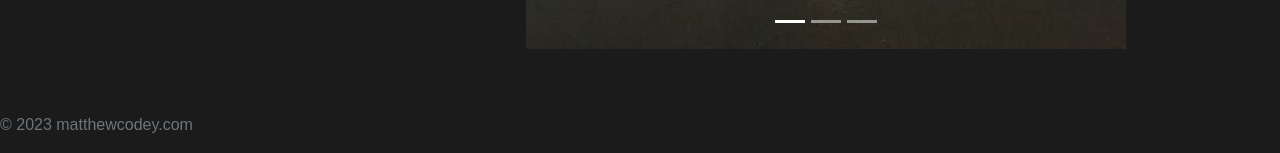
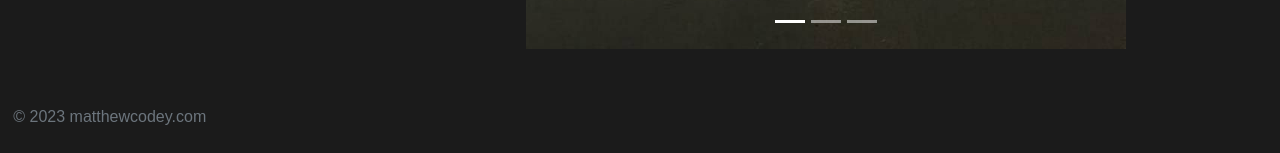
Before and after one commit to bdmcodey/mcsite, a Flask app: page /home/ in a window 1280 px wide. Shown: the part 647-800 px from the top of the page. Run offline with Flask 2, Linux system fonts and the light colour scheme.

Commit message:
Fix footer

```diff
--- a/static/css/main.css
+++ b/static/css/main.css
@@ -59,8 +59,24 @@ a {
 
 
 footer {
-    position: absolute;
-    bottom: 0;
+    height: 64px;
+    width: 100%;
+    background-image: none;
+    background-repeat: repeat;
+    background-attachment: scroll;
+    background-position: 0% 0%;
+    position: fixed;
+    bottom: 0pt;
+    left: 10pt;
+
+}
+
+.footer_contents {
+
+    height: 64px;
+    width: 100px;
+    margin: auto;
+
 }
 
 img {
--- a/templates/base.html
+++ b/templates/base.html
@@ -59,7 +59,7 @@
 <!-- pass -->
 {% else %}
 <footer class="footer mt-auto py-3">
-    <span class="text-muted">© 2023 matthewcodey.com</span>
+    <span class="text-muted footer_contents">© 2023 matthewcodey.com</span>
 </footer>
 {% endif %}
 
```
